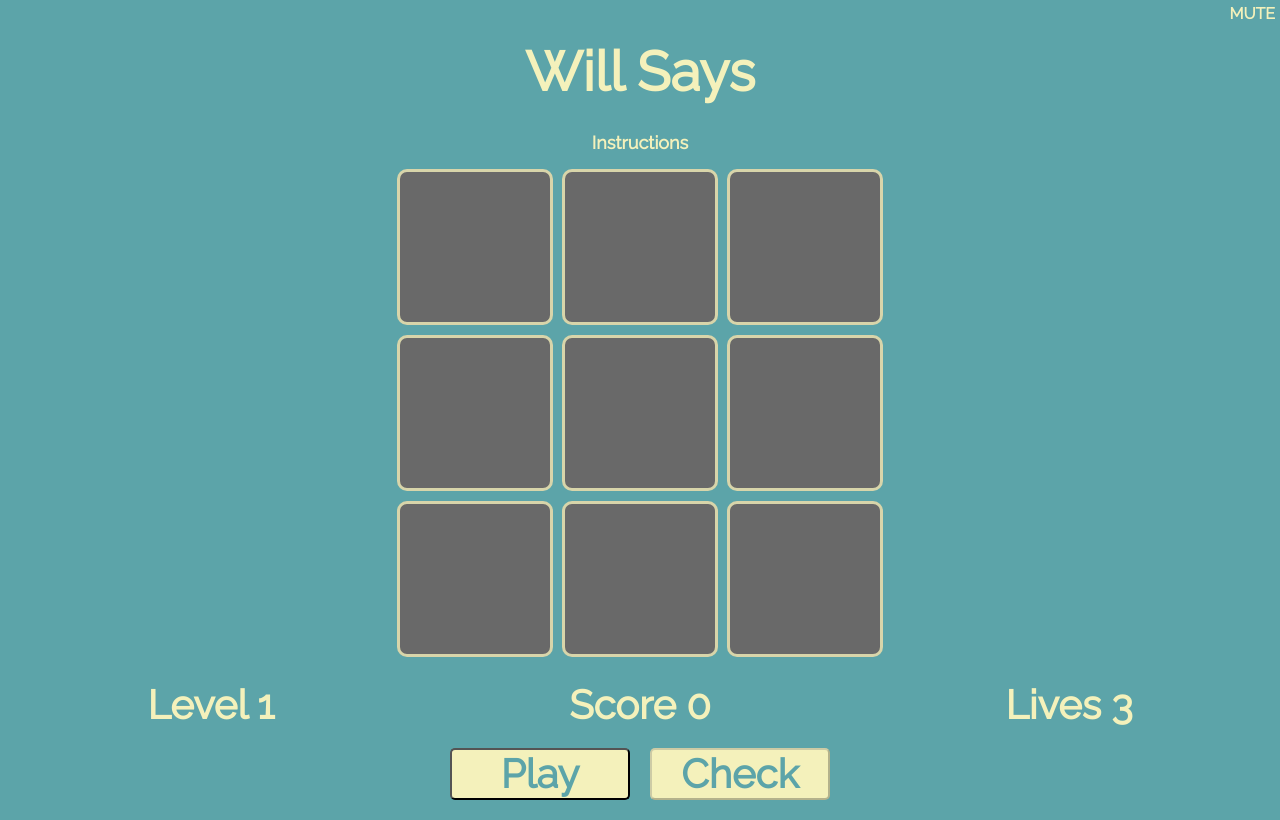
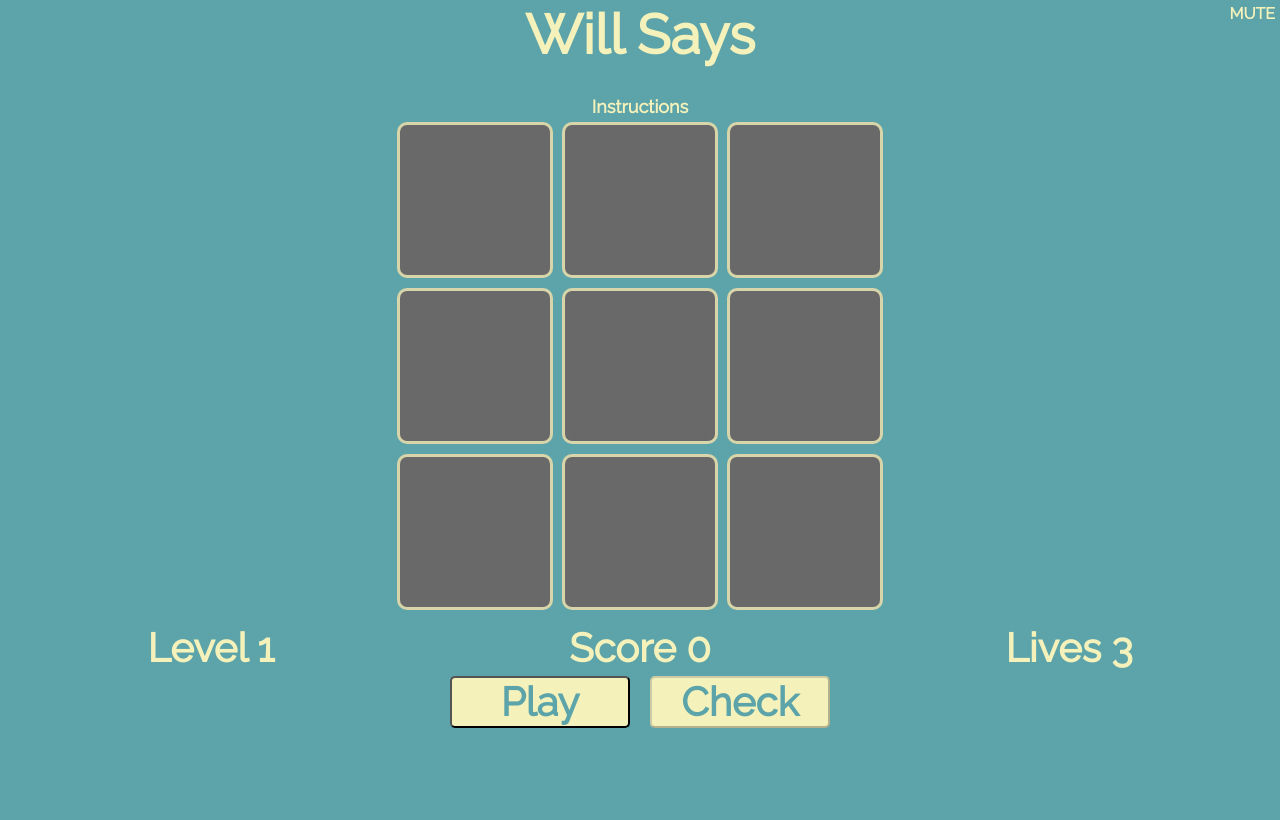
Before and after one commit to P-atrick/WDI-First-Project, a PHP site: page / in a window 1280 px wide. After the commit the page ends 728 px from the top, so only its background shows below. Run offline with PHP 8.4, Linux system fonts and the light colour scheme; some libraries are stand-ins or nearby versions.

Commit message:
added margin height media query

```diff
--- a/css/style.css
+++ b/css/style.css
@@ -339,3 +339,22 @@ main {
     font-size: 15px;
   }
 }
+
+@media screen and (max-height: 800px) {
+
+  h1 {
+    margin-top: 0px;
+  }
+
+  main {
+    margin-top: -10px;
+  }
+
+  .stats-wrapper {
+    margin-top: -10px;
+  }
+
+  .play-check-button-wrapper {
+    margin-top: 5px;
+  }
+}
```
